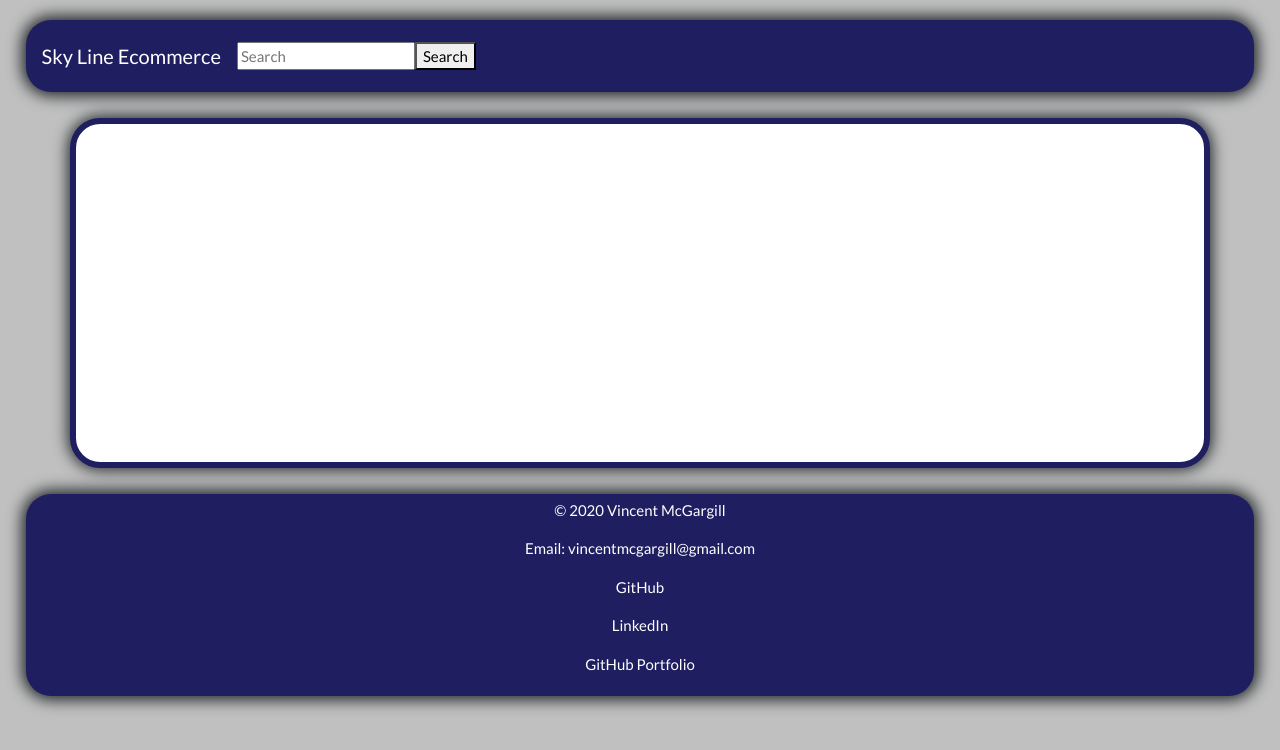
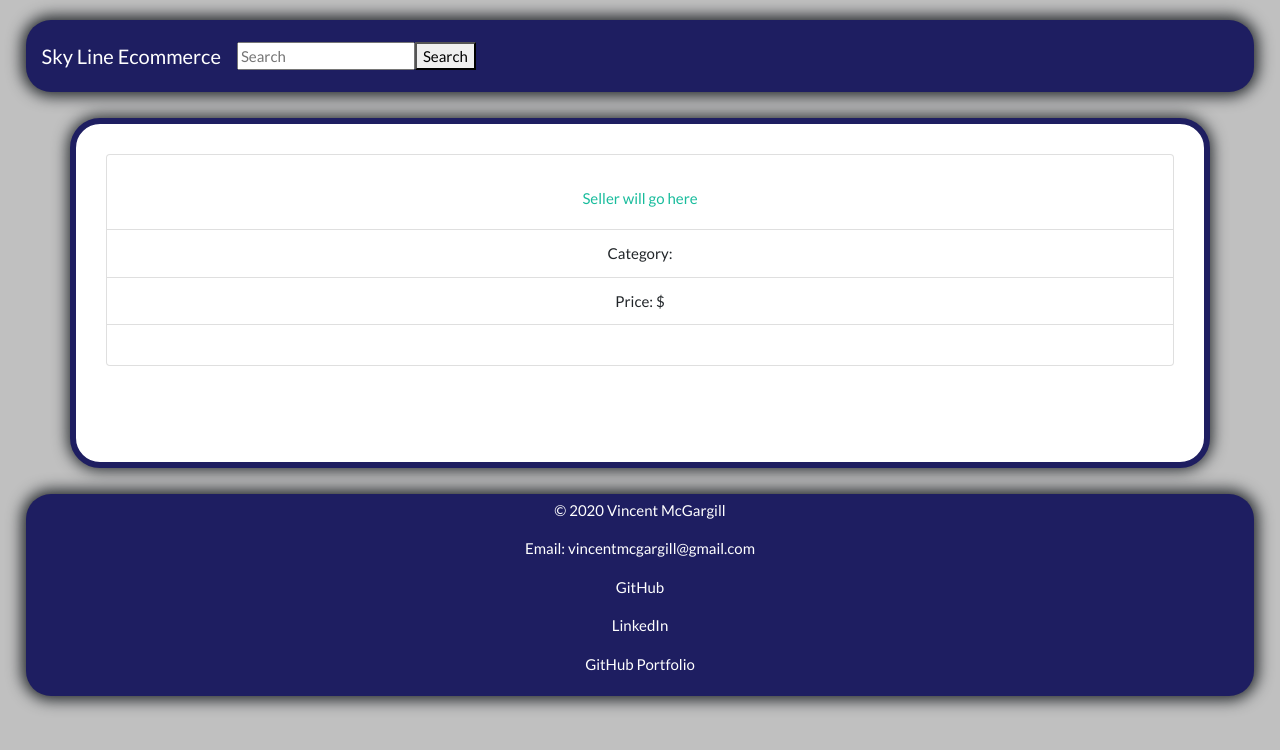
Before and after one commit to vmcgargill/sky-limit-ecommerce, a React (Create React App) app in the folder client/: page /product/1 in a window 1280 px wide. Shown: the top 750 px of the page. Built offline with nearby package versions, Linux system fonts and the light colour scheme; no server answers.

Commit message:
Added feature where user's can view product page.

```diff
--- a/client/src/App.js
+++ b/client/src/App.js
@@ -3,9 +3,10 @@ import Home from './general/Home/Home'
 import Signup from './general/Signup/Signup'
 import Login from './general/Login/Login'
 import PostProduct from './general/Product/PostProduct'
+import Product from './general/Product/Product'
 import './App.css';
 
-import {Route, Link} from "react-router-dom"
+import {Route} from "react-router-dom"
 
 function App() {
   return (
@@ -14,6 +15,7 @@ function App() {
         <Route exact path="/signup" component={Signup} />
         <Route exact path="/login" component={Login} />
         <Route exact path="/postProduct" component={PostProduct} />
+        <Route exact path="/product/:id" component={Product} />
     </div>
   );
 }
--- a/client/src/general/Footer/Footer.css
+++ b/client/src/general/Footer/Footer.css
@@ -7,6 +7,6 @@
   margin: 2%;
 }
 
-.footer p, a, a:hover {
+.footer p, .footer a, .footer a:hover {
   color: white;
 }
--- a/client/src/general/Product/Product.js
+++ b/client/src/general/Product/Product.js
@@ -0,0 +1,45 @@
+import React, { useState, useEffect } from "react";
+import { useParams } from "react-router";
+import axios from "axios";
+
+function Product() {
+  let { id } = useParams();
+  const [name, seName] = useState("");
+  const [category, setCategory] = useState("");
+  const [price, setPrice] = useState("");
+  const [description, setDescription] = useState("");
+
+  axios({
+    method: "get",
+    url: "/api/product/" + id
+  }).then(function(response) {
+    console.log(response.data)
+    seName(response.data.name)
+    setCategory(response.data.category)
+    setPrice(response.data.price)
+    setDescription(response.data.description)
+  });
+
+
+  return (
+    <div class="row">
+      <div class="col" id="BlogList">
+        <div class="card blogSearch">
+          <div class="card-body">
+            <h2 class="card-title"><a>{name}</a></h2>
+            <a href="#">Seller will go here</a>
+          </div>
+          <ul class="list-group list-group-flush">
+            <li class="list-group-item">Category: <a>{category}</a></li>
+            <li class="list-group-item">Price: $<a id="BlogMood">{price}</a></li>
+          </ul>
+          <div class="card-body">
+            <pre class="card-text">{description}</pre>
+          </div>
+        </div>
+      </div>
+    </div>
+  );
+}
+
+export default Product;
--- a/client/src/general/Product/ProductList.js
+++ b/client/src/general/Product/ProductList.js
@@ -2,8 +2,13 @@ import React from "react";
 
 function ProductList(props) {
   const products = props.products;
+
+  const viewProduct = (event) => {
+    alert("View Product" + JSON.stringify(event))
+  }
+
   const listItems = products.map((product) =>
-    <li>{product.name}, {product.category}, ${product.price}</li>
+    <a href={"product/" + product._id}><div >  {product.name}, ${product.price}</div></a>
   );
   return (
     <ul>{listItems}</ul>
```
Also changed, not shown: 2 other files (tests, documents, lock files or other folders).
